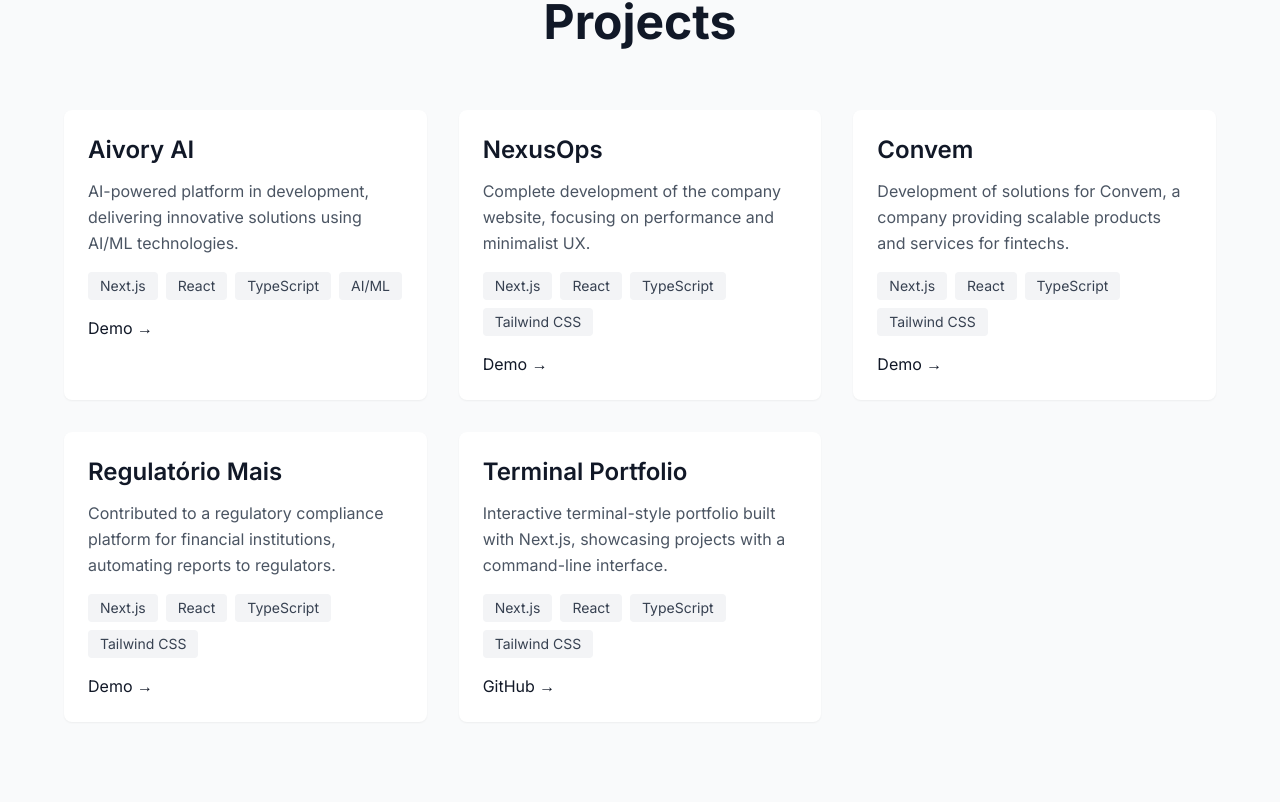
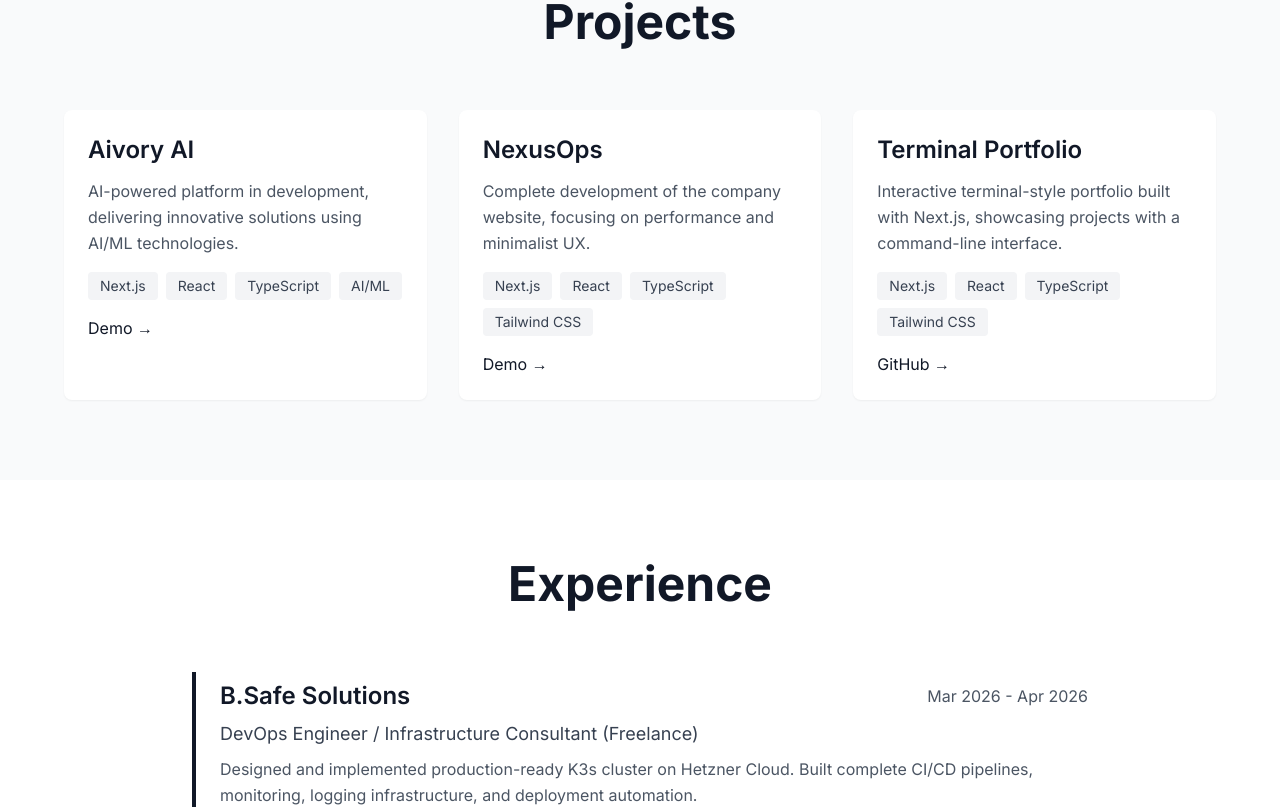
Before and after one commit to Tonny-Francis/Portfolio, a Next.js app: page / in a window 1280 px wide. Shown: the part 1434-2241 px from the top of the page. Built offline with nearby package versions, Linux system fonts and the light colour scheme.

Commit message:
feat: update experience and skills sections; add freelance role and enhance cloud skills

```diff
--- a/src/components/Experience.tsx
+++ b/src/components/Experience.tsx
@@ -16,6 +16,12 @@
   //   description: "My full-stack services company, where I execute my own projects and deliver solutions for clients.",
   //   url: "https://nexusops.com.br"
   // },
+  {
+    company: "B.Safe Solutions",
+    role: "DevOps Engineer / Infrastructure Consultant (Freelance)",
+    period: "Mar 2026 - Apr 2026",
+    description: "Designed and implemented production-ready K3s cluster on Hetzner Cloud. Built complete CI/CD pipelines, monitoring, logging infrastructure, and deployment automation."
+  },
   {
     company: "Convem",
     role: "Full-Stack Developer",
--- a/src/components/Projects.tsx
+++ b/src/components/Projects.tsx
@@ -20,18 +20,6 @@
     description: "Complete development of the company website, focusing on performance and minimalist UX.",
     techStack: ["Next.js", "React", "TypeScript", "Tailwind CSS"],
     demoUrl: "https://nexusops.com.br"
-  },
-  {
-    name: "Convem",
-    description: "Development of solutions for Convem, a company providing scalable products and services for fintechs.",
-    techStack: ["Next.js", "React", "TypeScript", "Tailwind CSS"],
-    demoUrl: "https://convem.io/"
-  },
-  {
-    name: "Regulatório Mais",
-    description: "Contributed to a regulatory compliance platform for financial institutions, automating reports to regulators.",
-    techStack: ["Next.js", "React", "TypeScript", "Tailwind CSS"],
-    demoUrl: "https://regulatoriomais.com.br/"
   },
   {
     name: "Terminal Portfolio",
--- a/src/components/Skills.tsx
+++ b/src/components/Skills.tsx
@@ -24,7 +24,7 @@
   },
   {
     category: "Clouds",
-    items: ["AWS", "Oracle Cloud"]
+    items: ["AWS", "Oracle Cloud", "Hetzner"]
   }
 ]
 
```
